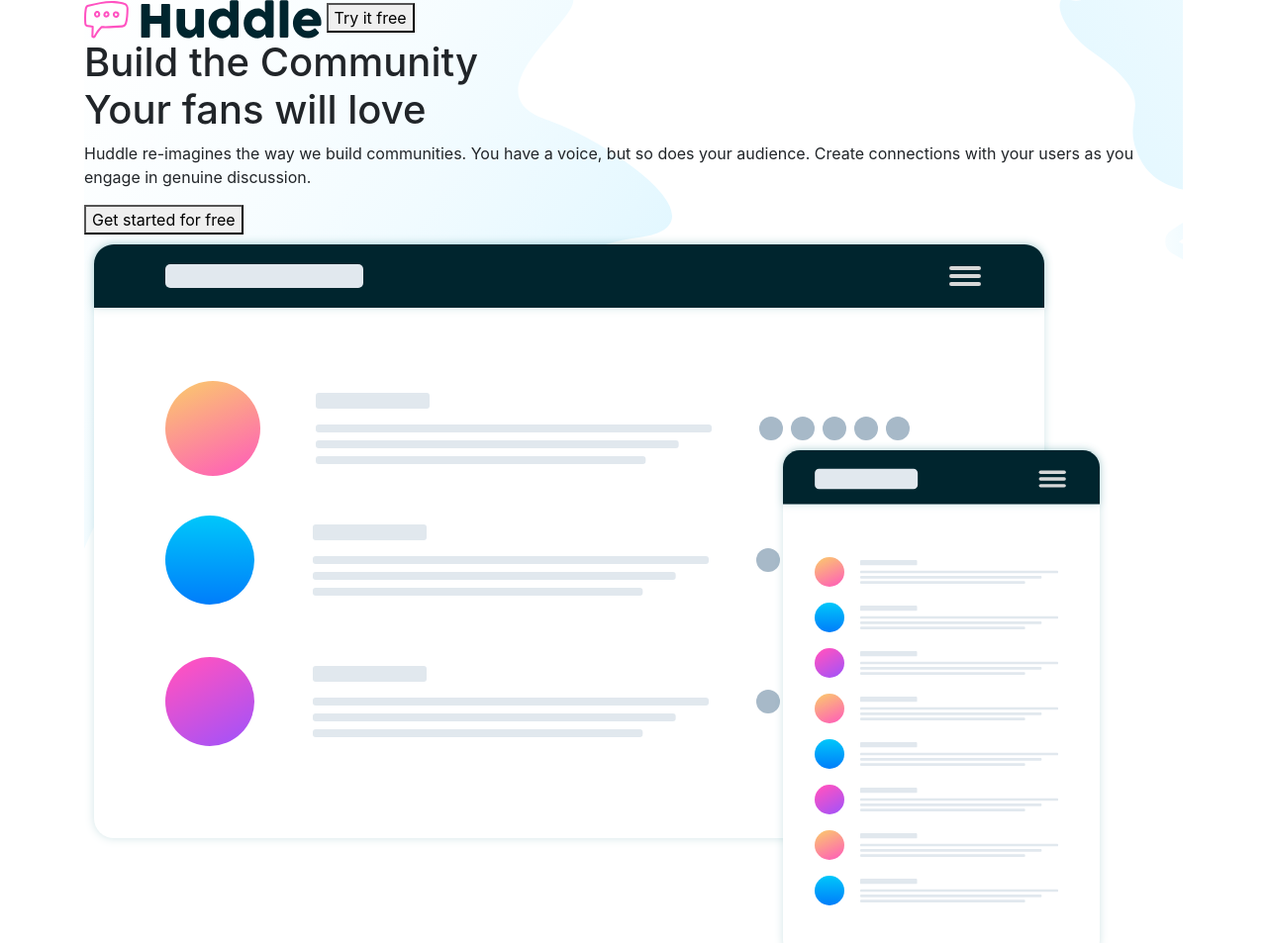
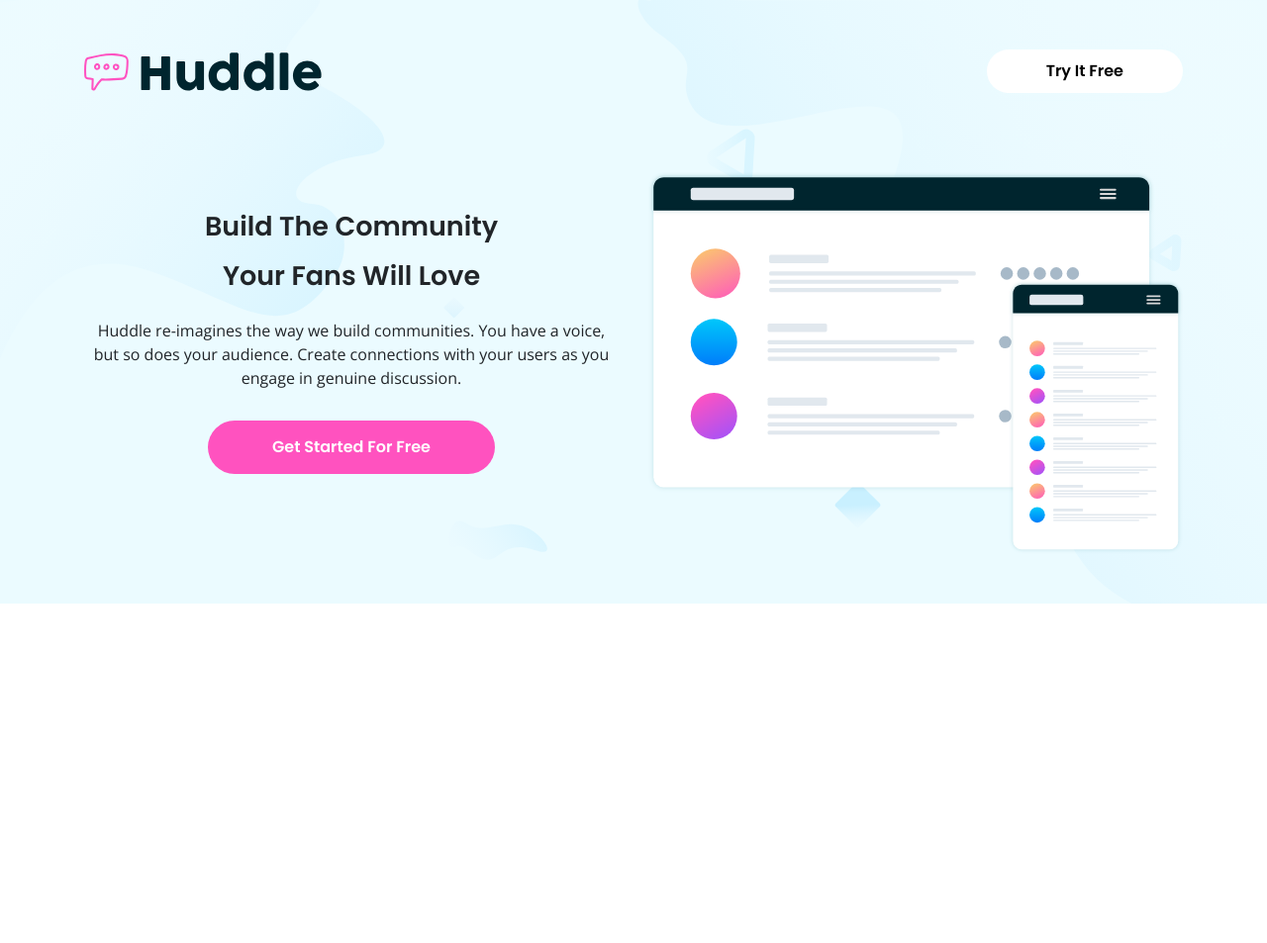
Before and after one commit to YasminHansen/frontend-mentor, a plain HTML site: page Huddle landing page (blocks)/index.html in a window 1280 px wide. Shown: the top 953 px of the page at 99% size. After the commit the page ends 800 px from the top, so only its background shows below. Drawn offline with nearby package versions, Linux system fonts and the light colour scheme; a script that the page names is missing.

Commit message:
Mobile e desktop do header

```diff
--- a/Huddle landing page (blocks)/index.html
+++ b/Huddle landing page (blocks)/index.html
@@ -10,22 +10,27 @@
     <script src='main.js'></script>
     <link rel="stylesheet" href="https://stackpath.bootstrapcdn.com/bootstrap/4.5.0/css/bootstrap.min.css" integrity="sha384-9aIt2nRpC12Uk9gS9baDl411NQApFmC26EwAOH8WgZl5MYYxFfc+NcPb1dKGj7Sk" crossorigin="anonymous">
     <script src="https://stackpath.bootstrapcdn.com/bootstrap/4.5.0/js/bootstrap.min.js" integrity="sha384-OgVRvuATP1z7JjHLkuOU7Xw704+h835Lr+6QL9UvYjZE3Ipu6Tp75j7Bh/kR0JKI" crossorigin="anonymous"></script>
+
+    <link href="https://fonts.googleapis.com/css2?family=Poppins:wght@400;500;600&display=swap" rel="stylesheet">
+    <link href="https://fonts.googleapis.com/css2?family=Open+Sans:wght@400;600&display=swap" rel="stylesheet">
 </head>
 <body>
+    <div class="container-fluid">
         <div class="content container">
             <div class="header">
                 <div class="header-top">
                     <img class="logo" src="assets/logo.svg">
                     <button>Try it free</button>
                 </div>
-            <div>
-                <div class="header-content">
+                <div class="header-content row">
+                    <div class="header-content-text col-sm-12 col-lg-6">
                         <h1>Build the Community </br> Your fans will love</h1>
                         <p>Huddle re-imagines the way we build communities. You have a voice, but so does your audience. Create connections with your users as you engage in genuine discussion.</p>
                         <button>Get started for free</button>
                     </div>
-                <div class="header-content-img">
+                    <div class="header-content-img col-sm-12 col-lg-6">
                         <img class="headerimg" src="assets/illustration-mockups.svg">
+                    </div>
                 </div>
             </div>
         </div>
--- a/Huddle landing page (blocks)/style.css
+++ b/Huddle landing page (blocks)/style.css
@@ -1,4 +1,126 @@
-.header{
+
+body{
+    font-family: 'Open Sans', sans-serif !important;
+    font-size: 18px;
+}
+
+.container-fluid{
     background-image: url("assets/bg-hero-desktop.svg");
     background-size: cover;
+    background-color: hsl(193, 100%, 96%);
+    padding-bottom: 50px;
 }
+
+.header .header-top{
+    align-items: center;
+    display: flex;
+    justify-content: space-between;
+    padding: 30px 0 80px 0;
+}
+
+.header .header-top img{
+    width: 140px;
+    height: 100%;
+}
+
+.header .header-top button{
+    background-color: #fff;
+    border-radius: 50px;
+    border: none;
+    box-shadow: 0px 0px 10px hsl(193, 100%, 96%);
+    font-family: 'Poppins', sans-serif;
+    font-weight: bold;
+    padding: 5px 25px;
+    text-transform: capitalize;
+}
+
+.header .header-content{
+    align-items: center;
+    display: flex;
+    text-align: center;
+}
+.header .header-content .header-content-text {
+    padding-bottom: 50px;
+}
+.header .header-content .header-content-text h1{
+    font-family: 'Poppins', sans-serif;
+    font-weight: 600;
+    font-size: 27px;
+    line-height: 40px;
+    text-transform: capitalize;
+}
+.header .header-content .header-content-text p{
+    padding: 10px 0 15px 0;
+}
+.header .header-content .header-content-text button{
+    background-color: hsl(322, 100%, 66%);
+    border: none;
+    border-radius: 50px;
+    color: #fff;
+    font-weight: bold;
+    font-family: 'Poppins', sans-serif;
+    padding: 10px 55px;
+    text-transform: capitalize;
+}
+
+.header .header-content .header-content-img img{
+    width: 100%;
+}
+
+@media (min-width: 992px){
+    .container-fluid{
+        background-image: url("assets/bg-hero-desktop.svg");
+        background-size: cover;
+        padding-bottom: 50px;
+    }
+
+    .header .header-top{
+        display: flex;
+        justify-content: space-between;
+        padding: 50px 0 80px 0;
+    }
+
+    .header .header-top img{
+        width: auto;
+    }
+
+    .header .header-top button{
+        background-color: #fff;
+        border-radius: 50px;
+        border: none;
+        box-shadow: 0px 0px 10px hsl(193, 100%, 96%);
+        font-family: 'Poppins', sans-serif;
+        font-weight: bold;
+        padding: 10px 60px;
+        text-transform: capitalize;
+    }
+
+    .header .header-content{
+        align-items: center;
+        display: flex;
+    }
+
+    .header .header-content .header-content-text h1{
+        font-family: 'Poppins', sans-serif;
+        font-weight: 600;
+        line-height: 50px;
+        text-transform: capitalize;
+    }
+    .header .header-content .header-content-text p{
+        padding: 10px 0 15px 0;
+    }
+    .header .header-content .header-content-text button{
+        background-color: hsl(322, 100%, 66%);
+        border: none;
+        border-radius: 50px;
+        color: #fff;
+        font-weight: bold;
+        font-family: 'Poppins', sans-serif;
+        padding: 15px 65px;
+        text-transform: capitalize;
+    }
+
+    .header .header-content .header-content-img img{
+        width: 100%;
+    }
+}
```
Also changed, not shown: Huddle landing page (blocks)/assets/mobile-design.jpg (added). Lines whose indentation alone changed are shown as unchanged.
